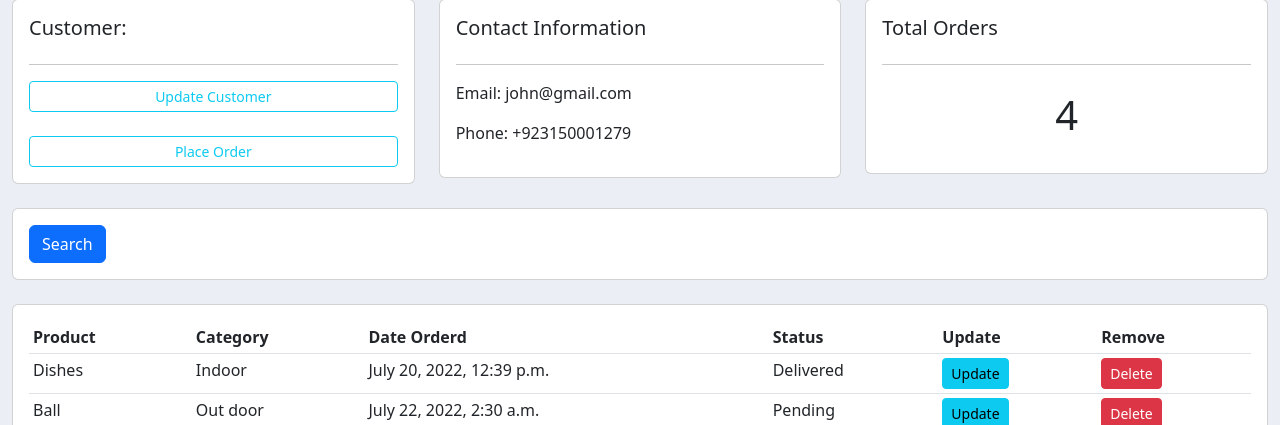
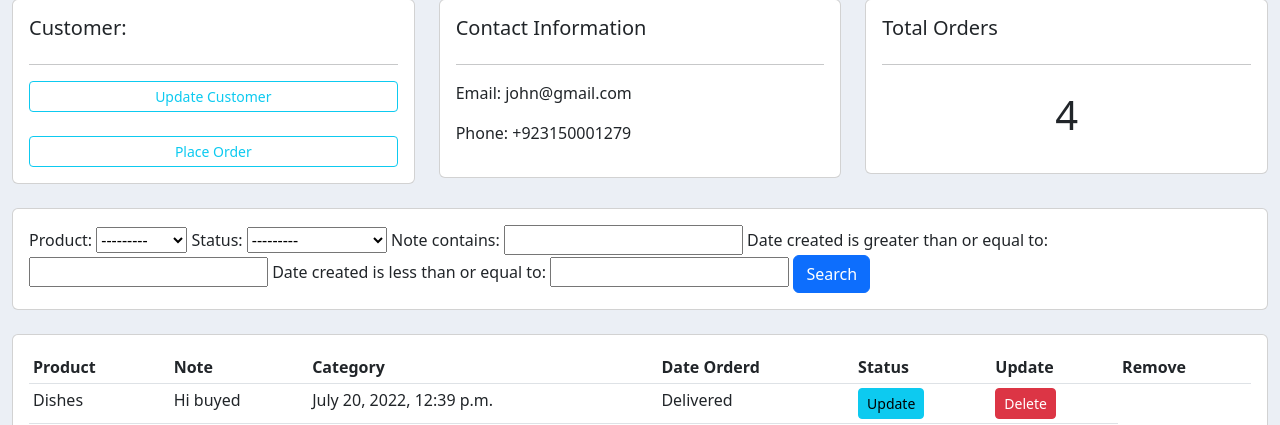
Before and after one commit to silverab/CustomerMA, a Django app: page /customer/1/ in a window 1280 px wide. Shown: the part 141-566 px from the top of the page. Run offline with Django 4.2, Linux system fonts and the light colour scheme; data comes from the database, SQL or seed files in the repository; both versions use the stored data as it was after the commit.

Commit message:
Adding Filters to search anything from the table

```diff
--- a/CustomerMA/settings.py
+++ b/CustomerMA/settings.py
@@ -38,6 +38,7 @@ INSTALLED_APPS = [
     'django.contrib.messages',
     'django.contrib.staticfiles',
     'accounts',
+    'django_filters',
 ]
 
 MIDDLEWARE = [
--- /dev/null
+++ b/accounts/filters.py
@@ -0,0 +1,12 @@
+import django_filters
+from django_filters import DateFilter, CharFilter
+from .models import *
+
+class OrderFilter(django_filters.FilterSet):
+	start_date = DateFilter(field_name="date_created",lookup_expr='gte')
+	end_date = DateFilter(field_name="date_created",lookup_expr='lte')
+	note = CharFilter(field_name='note', lookup_expr='icontains')
+	class Meta:
+		model = Order
+		fields = '__all__'
+		exclude = ['customer', 'date_created']
--- a/accounts/models.py
+++ b/accounts/models.py
@@ -47,6 +47,7 @@ class Order(models.Model):
 	product = models.ForeignKey(Product, null=True, on_delete=models.SET_NULL  )
 	date_created = models.DateTimeField(auto_now_add=True, null=True)
 	status = models.CharField(max_length=200, null=True, choices=STATUS)
+	note = models.CharField(max_length=1000, null=True)
 
 	def __str__(self):
 		return self.product.name
--- a/accounts/templates/accounts/customer.html
+++ b/accounts/templates/accounts/customer.html
@@ -40,7 +40,7 @@
 	<div class="col">
 		<div class="card card-body">
 			<form method="get">
-
+				{{ myfilter.form }}
 		    <button class="btn btn-primary" type="submit">Search</button>
 		  </form>
 		</div>
@@ -55,6 +55,7 @@
 			<table class="table table-sm">
 				<tr>
 					<th>Product</th>
+					<th>Note</th>
 					<th>Category</th>
 					<th>Date Orderd</th>
 					<th>Status</th>
@@ -65,7 +66,7 @@
 				{% for order in orders %}
 				<tr>
 					<td>{{ order.product }}</td>
-					<td>{{ order.product.category }}</td>
+					<td>{{ order.note }}</td>
 					<td>{{ order.date_created }}</td>
 					<td>{{ order.status }}</td>
 					<td><a class="btn btn-sm btn-info" href="{% url 'update_order' order.id %}">Update</a></td>
--- a/accounts/views.py
+++ b/accounts/views.py
@@ -1,6 +1,7 @@
 from django.shortcuts import render, redirect
 from .models import *
 from .forms import OrderForm
+from .filters import OrderFilter
 
 from django.http import HttpResponse
 from django.forms import inlineformset_factory # to use for multiple form
@@ -29,7 +30,10 @@ def customer(request,pk_test):
 	orders = customer.order_set.all()
 	order_count = orders.count()
 
-	context = {'customer':customer, 'orders': orders, 'order_count': order_count}
+	myfilter = OrderFilter(request.GET, queryset=orders)
+	orders = myfilter.qs
+
+	context = {'customer':customer, 'orders': orders, 'order_count': order_count, 'myfilter': myfilter}
 	return render(request, 'accounts/customer.html', context)
 
 def CreateOrder(request, pk):
```
Also changed, not shown: accounts/migrations/0009_order_note.py (added), db.sqlite3.
